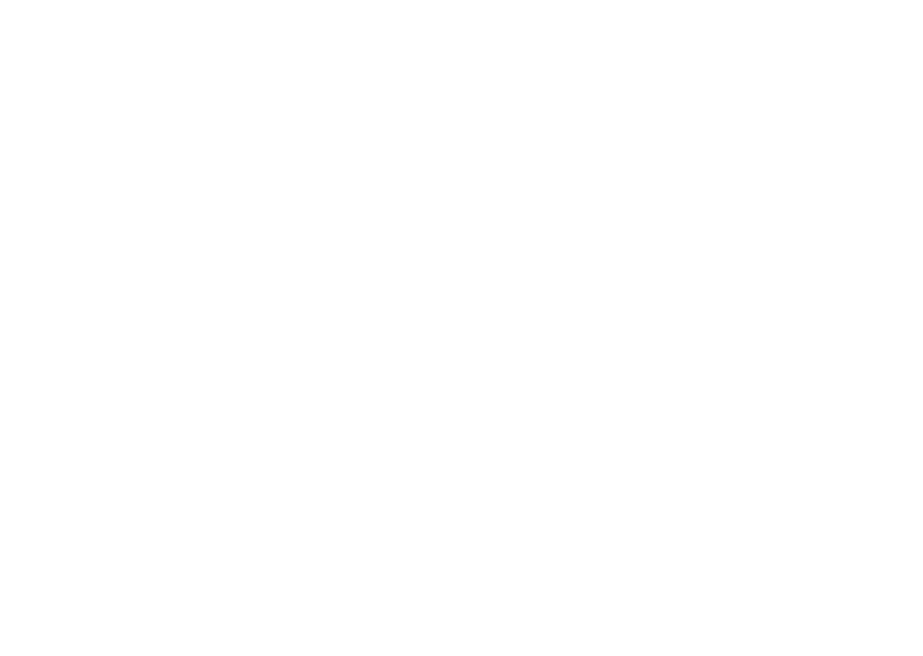
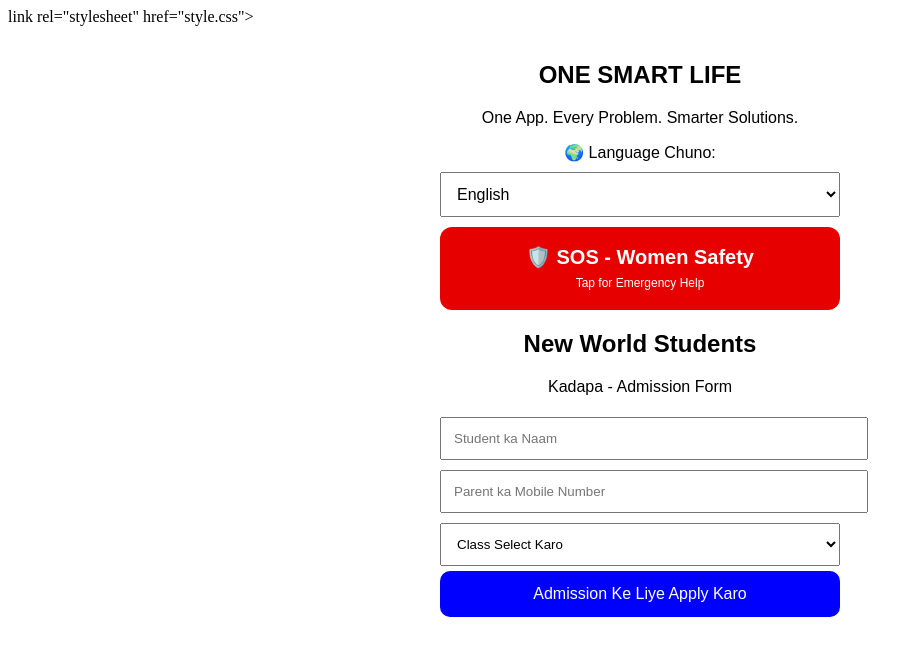
Before and after one commit to ashwinipratapure09-cmd/tuition-website, a plain HTML site: page index.html in a window 1280 px wide. Shown: the whole page, without its empty margins (0-923 px from the left). Drawn offline with Linux system fonts and the light colour scheme.

Commit message:
Update index.html

```diff
--- a/index.html
+++ b/index.html
@@ -1,7 +1,8 @@
 <!DOCTYPE html>
 <html><head>
 <meta name="viewport" content="width=device-width, initial-scale=1.0">
-<title>ONE SMART LIFE<link rel="stylesheet" href="style.css">
+<title>ONE SMART LIFE</title>
+link rel="stylesheet" href="style.css">
 </head><body>
 <div style="max-width:400px;margin:auto;font-family:sans-serif;text-align:center;padding:15px">
 <h2>ONE SMART LIFE</h2>
```
